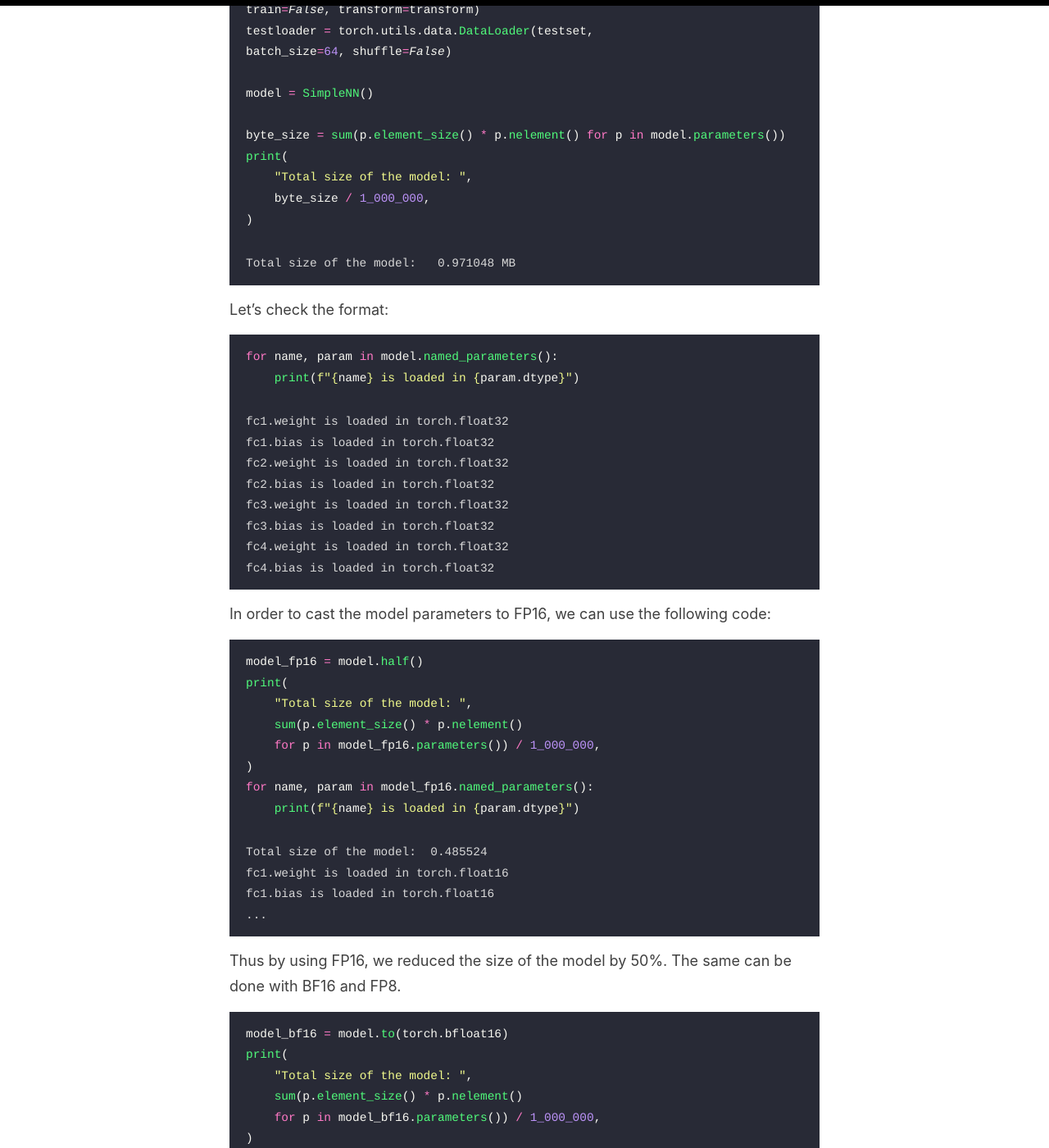
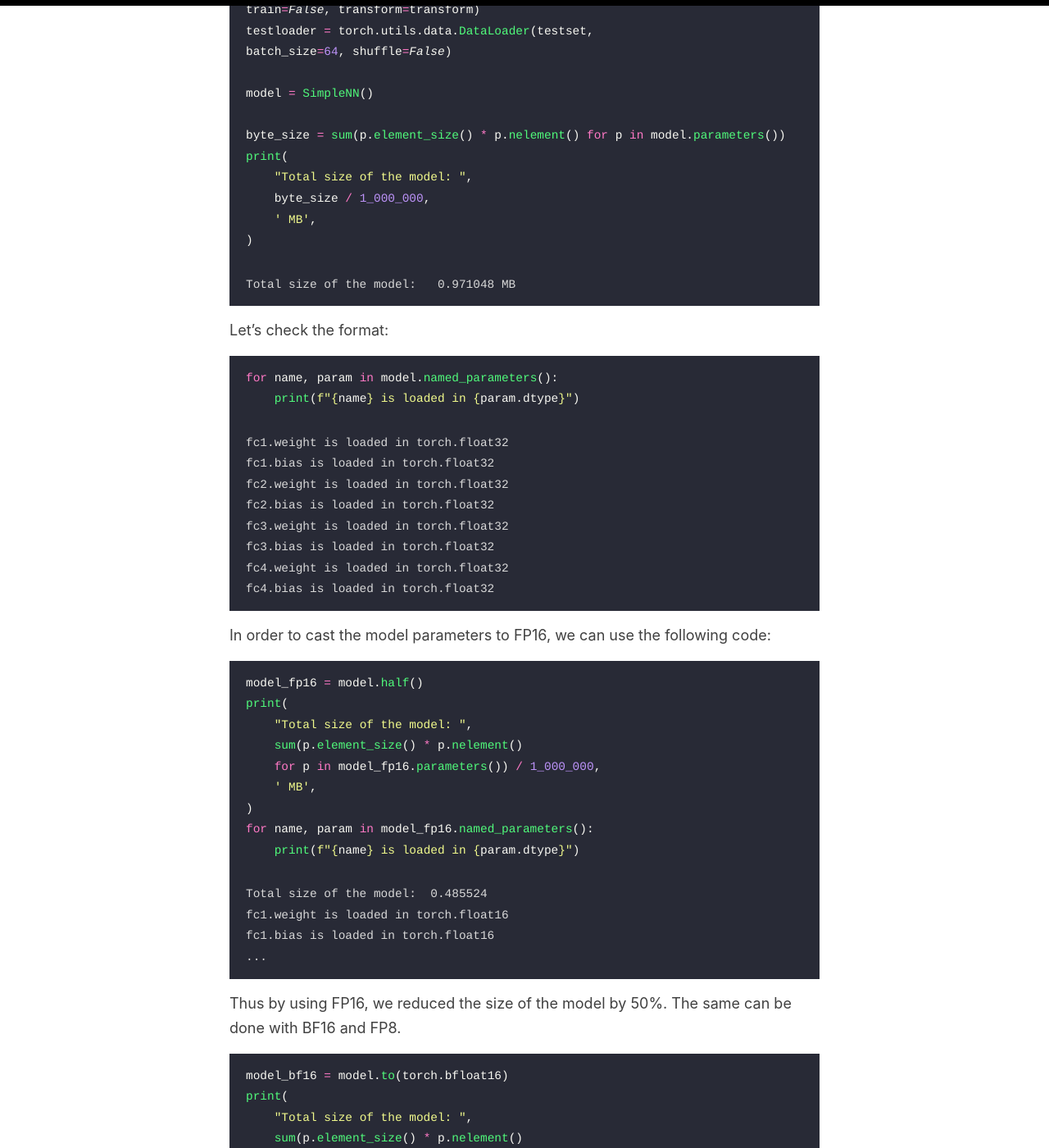
Before and after one commit to polly-code/polly-code.github.io, a Jekyll site: the page built from _posts/2024-09-14-quantization_of_neural_networks.md, in a window 1280 px wide and 1400 px high, scrolled down 3931 px. Shown: the whole window at 82% size. Built offline with Jekyll 4.4.1, drawn with Linux system fonts in a browser that asks for light colours; our own code applies the rules of GitHub Pages for plain Markdown files; formulas are drawn with MathJax 3.

Commit message:
added MB

````diff
--- a/_posts/2024-09-14-quantization_of_neural_networks.md
+++ b/_posts/2024-09-14-quantization_of_neural_networks.md
@@ -113,6 +113,7 @@ byte_size = sum(p.element_size() * p.nelement() for p in model.parameters())
 print(
     "Total size of the model: ",
     byte_size / 1_000_000,
+    ' MB',
 )
 ```
 
@@ -146,6 +147,7 @@ print(
     "Total size of the model: ",
     sum(p.element_size() * p.nelement()
     for p in model_fp16.parameters()) / 1_000_000,
+    ' MB',
 )
 for name, param in model_fp16.named_parameters():
     print(f"{name} is loaded in {param.dtype}")
@@ -166,6 +168,7 @@ print(
     "Total size of the model: ",
     sum(p.element_size() * p.nelement()
     for p in model_bf16.parameters()) / 1_000_000,
+    ' MB',
 )
 for name, param in model_bf16.named_parameters():
     print(f"{name} is loaded in {param.dtype}")
````
